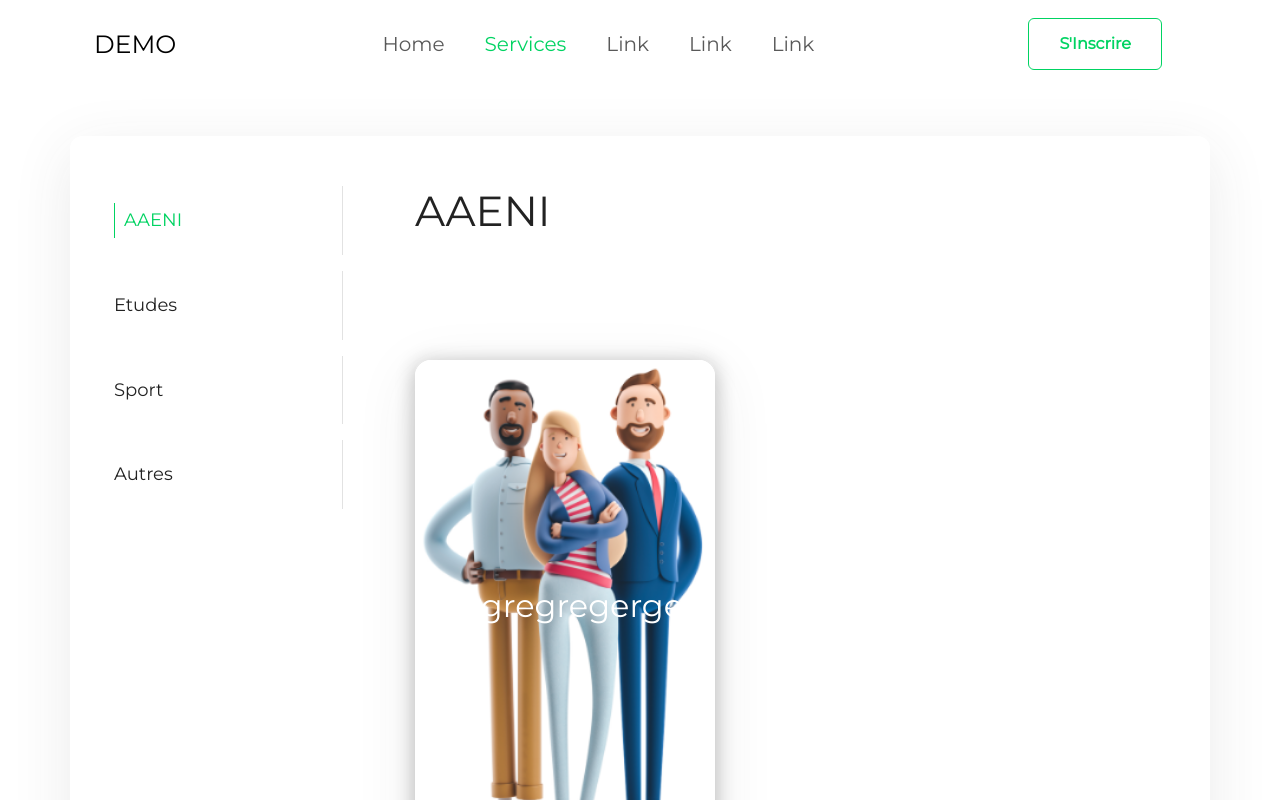
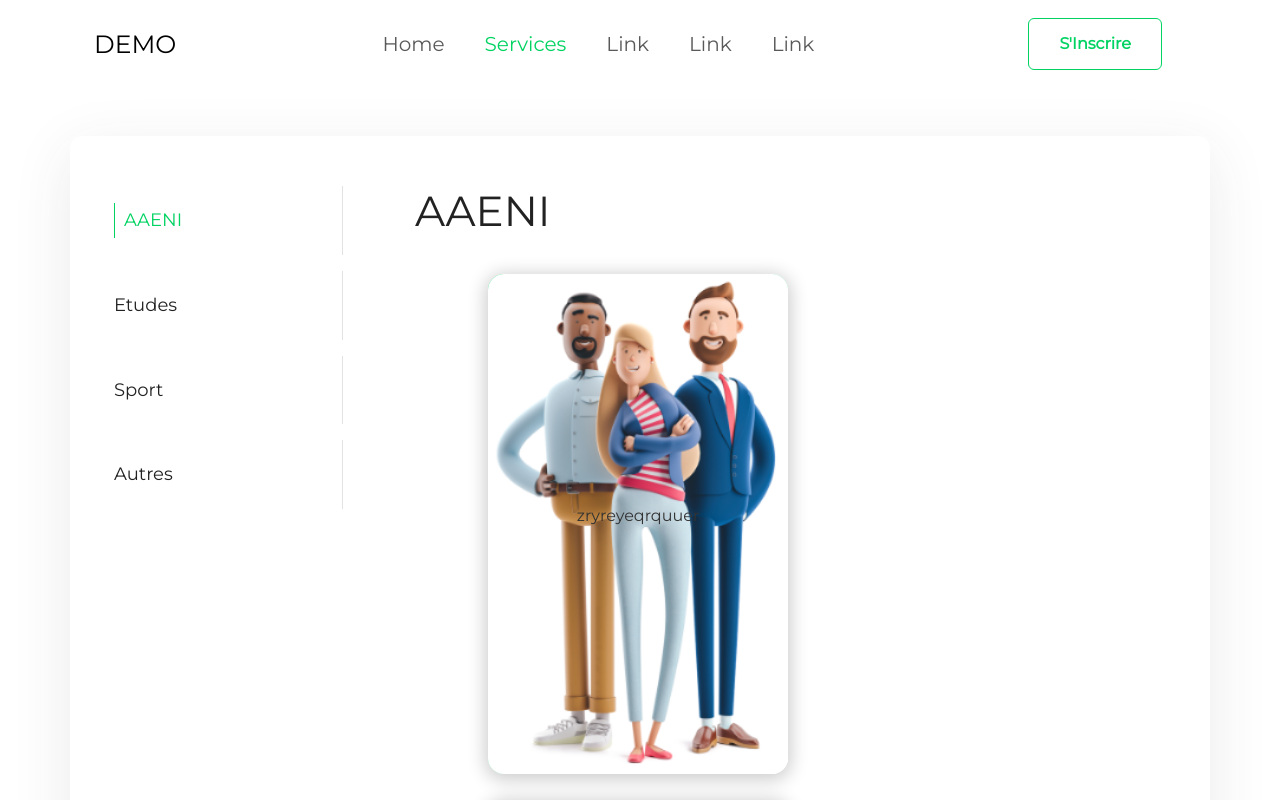
Before and after one commit to DiaryFenohasina/Devhunt2024, a Vue app in the folder front_DevHunt/: page /Services/0 in a window 1280 px wide. Shown: the top 800 px of the page. Built offline with nearby package versions, Linux system fonts and the light colour scheme; a small style sheet from the web is missing.

Commit message:
fit Service

```diff
--- a/front_DevHunt/src/views/Services.vue
+++ b/front_DevHunt/src/views/Services.vue
@@ -14,22 +14,21 @@
             <h2 class="mb-4 font-weight-medium">
               {{ Clubs[index].title }}
             </h2>
-            <div class="content">
+             <div class="content">
               <div class="row">
 
-                  <div class="col-lg-4 d-lg-block d-none">
-                    <div class="card">
-                      <div class="card__inner" @click="toggle1" ref="card_inner">
+
+
+                      <div class="card__inner "  v-for="item in list" :key="item"  @click="toggle1(item)" ref="inner">
                         <div class="card__face card__face--front" >
-                          <div style="position:relative">
-                               <img
+                          <div class="tojo">
+                            <img
                   :src="Clubs[index].image"
                   width="500px"
                   alt="image"
 
                 />
-                <div style="position:absolute; top:50%; left:50%; transform: translate(-50%,-50%)"> <h2>rgrgregregerger</h2></div>
-
+                <div class="fita"><p>zryreyeqrquuer</p></div>
                           </div>
 
 
@@ -47,8 +46,7 @@
                           </div>
                         </div>
                       </div>
-                  </div>
-                  </div>
+
 
               </div>
               <!--<p>
@@ -80,14 +78,16 @@ export default {
     return {
       Clubs,
       index: this.$route.params.id,
+      list: [1,2,3,4,5],
     };
   },
   methods: {
     changeIndex(ind) {
       this.index = ind;
     },
-    toggle1(){
-      this.$refs.card_inner.classList.toggle('is-flipped')
+    toggle1(id){
+      this.$refs.inner[id - 1].classList.toggle('is_flipped')
+
     }
   },
 };
@@ -120,33 +120,29 @@ span:hover {
   background: var(--baseColor);
 }
 /*rsytududµ*/
-:root {
-  --primary: #00d362;
-  --secondary:#ffff;
-  --dark: #212121;
-  --light: #F3F3F3;
+
+.tojo {
+position:relative
+}
+.fita {
+  position:absolute; top:50%; left:50%; transform:translate(-50%,-50%)
 }
 
-
-.card {
+.card__inner {
   font-family: montserrat, sans-serif;
-  margin: 100px auto 0;
   width: 300px;
   height: 500px;
   perspective: 1000px;
+  transition: transform 1s;
+  transform-style: preserve-3d;
+ margin-left:11%;
+ margin-top:2%;
+ margin-bottom: 2%;
+  position: relative;
 
 }
 
-.card__inner {
-  width: 100%;
-  height: 100%;
-  transition: transform 1s;
-  transform-style: preserve-3d;
-  cursor: pointer;
-  position: relative;
-}
-
-.card__inner.is-flipped {
+.card__inner.is_flipped {
   transform: rotateY(180deg);
 }
 
@@ -164,7 +160,7 @@ span:hover {
 }
 
 .card__face--front {
-  background-image: linear-gradient(to bottom right, var(--primary), var(--secondary));
+  background-image: linear-gradient(to bottom right,  #00d362, #ffff);
   display: flex;
   align-items: center;
   justify-content: center;
@@ -176,7 +172,7 @@ span:hover {
 }
 
 .card__face--back {
-  background-color: var(--light);
+  background-color: #F3F3F3;
   transform: rotateY(180deg);
 
 }
@@ -199,7 +195,7 @@ span:hover {
   left: 0;
   right: 0;
   bottom: 0;
-  background-image: linear-gradient(to bottom left, var(--primary) 10%, var(--secondary) 115%);
+  background-image: linear-gradient(to bottom left,  #00d362 10%, #ffff 115%);
   z-index: -1;
   border-radius: 0px 0px 50% 0px;
 }
@@ -228,14 +224,14 @@ span:hover {
 }
 
 .card__body h3 {
-  color: var(--dark);
+  color: #212121;
   font-size: 24px;
   font-weight: 600;
   margin-bottom: 15px;
 }
 
 .card__body p {
-  color: var(--dark);
+  color: #212121;
   font-size: 18px;
   line-height: 1.4;
 }
```
